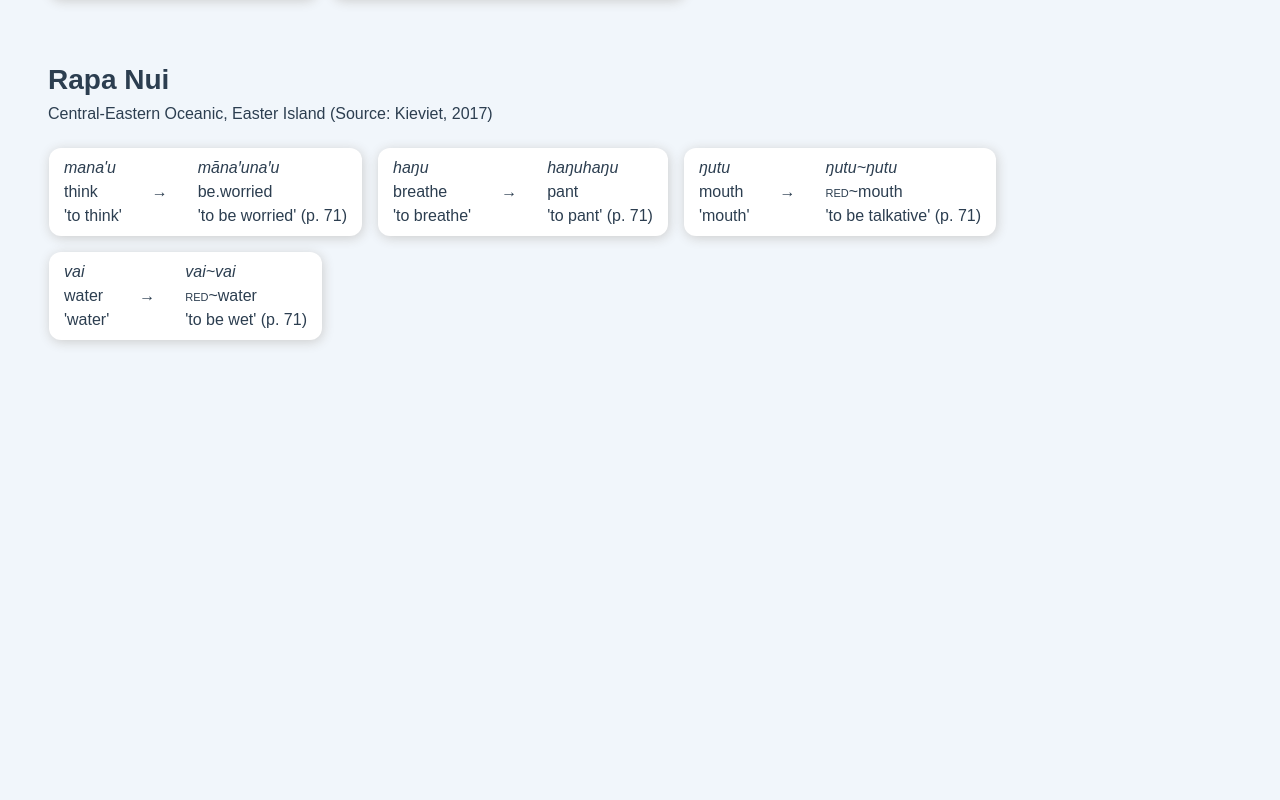
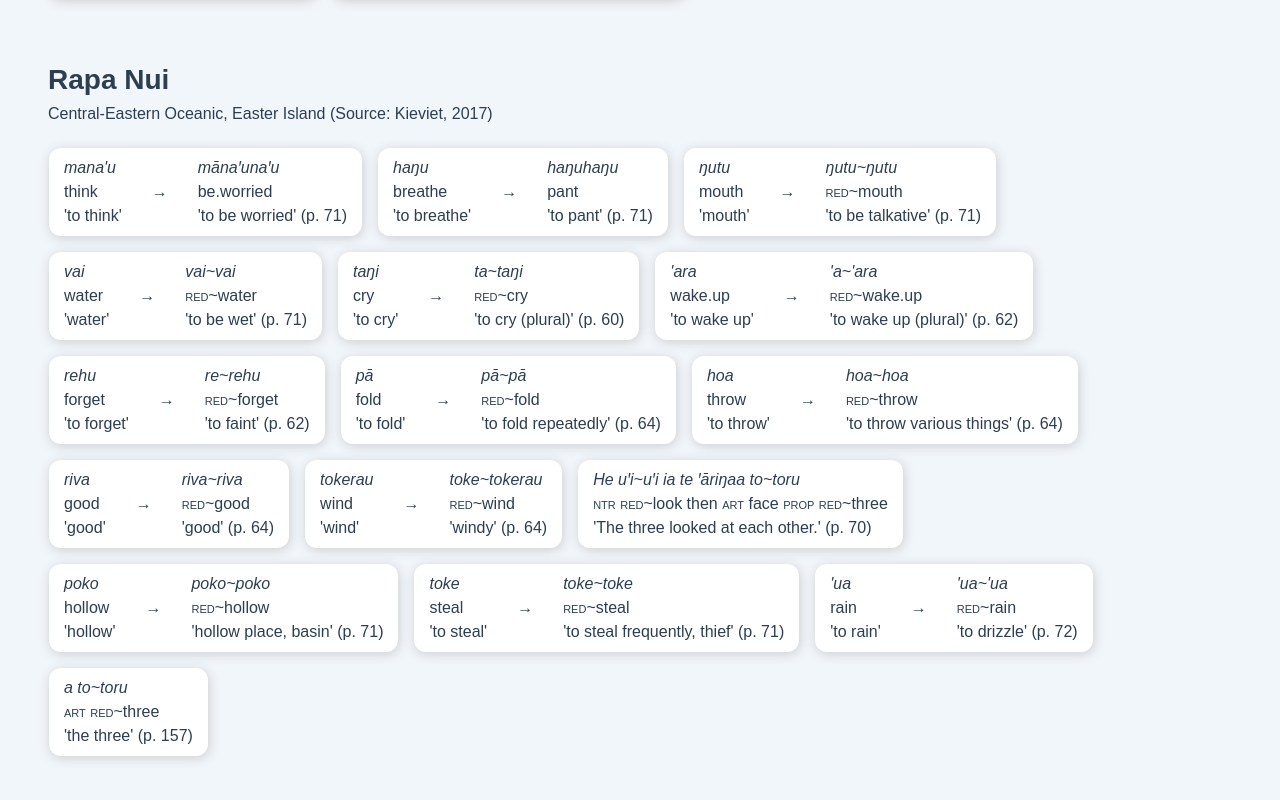
Before and after one commit to frankkulak/research-db, a Vue app: page / in a window 1280 px wide. Shown: the part 1823-2623 px from the top of the page. Before the commit the page ends 2227 px from the top, so only its background shows below. Built offline with nearby package versions, Linux system fonts and the light colour scheme.

Commit message:
Finish entering Rapa Nui data.

```diff
--- a/src/modules/Data.js
+++ b/src/modules/Data.js
@@ -423,6 +423,7 @@ export const OceanicLanguages = [
                 tags: [
                     "lexical",
                     "partial",
+                    "lengthening",
                     "final",
                     "iterative",
                     "all but first",
@@ -482,6 +483,212 @@ export const OceanicLanguages = [
                     "total",
                     "verbalizer",
                     "derivation",
+                ]
+            },
+            {
+                form: "ta~taŋi",
+                gloss: "<span>red</span>~cry",
+                translation: "to cry (plural)",
+                control: {
+                    form: "taŋi",
+                    gloss: "cry",
+                    translation: "to cry",
+                },
+                page: "60",
+                tags: [
+                    "verb",
+                    "partial",
+                    "inflection",
+                    "monosyllabic",
+                    "initial",
+                    "agreement"
+                ]
+            },
+            {
+                form: "'a~'ara",
+                gloss: "<span>red</span>~wake.up",
+                translation: "to wake up (plural)",
+                control: {
+                    form: "'ara",
+                    gloss: "wake.up",
+                    translation: "to wake up",
+                },
+                page: "62",
+                tags: [
+                    "verb",
+                    "partial",
+                    "inflection",
+                    "monosyllabic",
+                    "initial",
+                    "agreement"
+                ]
+            },
+            {
+                form: "re~rehu",
+                gloss: "<span>red</span>~forget",
+                translation: "to faint",
+                control: {
+                    form: "rehu",
+                    gloss: "forget",
+                    translation: "to forget",
+                },
+                page: "62",
+                tags: [
+                    "verb",
+                    "partial",
+                    "derivation",
+                    "monosyllabic",
+                    "initial",
+                    "verbalization"
+                ]
+            },
+            {
+                form: "pā~pā",
+                gloss: "<span>red</span>~fold",
+                translation: "to fold repeatedly",
+                control: {
+                    form: "pā",
+                    gloss: "fold",
+                    translation: "to fold",
+                },
+                page: "64",
+                tags: [
+                    "verb",
+                    "total",
+                    "inflection",
+                    "iterative",
+                    "repetition"
+                ]
+            },
+            {
+                form: "hoa~hoa",
+                gloss: "<span>red</span>~throw",
+                translation: "to throw various things",
+                control: {
+                    form: "hoa",
+                    gloss: "throw",
+                    translation: "to throw",
+                },
+                page: "64",
+                tags: [
+                    "verb",
+                    "total",
+                    "inflection",
+                    "agreement"
+                ]
+            },
+            {
+                form: "riva~riva",
+                gloss: "<span>red</span>~good",
+                translation: "good",
+                control: {
+                    form: "riva",
+                    gloss: "good",
+                    translation: "good",
+                },
+                page: "64",
+                tags: [
+                    "adjective",
+                    "total",
+                    "vacuous"
+                ]
+            },
+            {
+                form: "toke~tokerau",
+                gloss: "<span>red</span>~wind",
+                translation: "windy",
+                control: {
+                    form: "tokerau",
+                    gloss: "wind",
+                    translation: "wind",
+                },
+                page: "64",
+                tags: [
+                    "noun",
+                    "adjectivizer",
+                    "derivation",
+                    "partial",
+                    "initial",
+                    "bisyllabic"
+                ]
+            },
+            {
+                form: "He uꞌi~uꞌi ia te ꞌāriŋaa to~toru",
+                gloss: "<span>ntr</span> <span>red</span>~look then <span>art</span> face <span>prop</span> <span>red</span>~three",
+                translation: "The three looked at each other.",
+                control: null,
+                page: "70",
+                tags: [
+                    "verb",
+                    "inflection",
+                    "distributive",
+                    "total",
+                    "reciprocal"
+                ]
+            },
+            {
+                form: "poko~poko",
+                gloss: "<span>red</span>~hollow",
+                translation: "hollow place, basin",
+                control: {
+                    form: "poko",
+                    gloss: "hollow",
+                    translation: "hollow",
+                },
+                page: "71",
+                tags: [
+                    "adjective",
+                    "nominalizer",
+                    "derivation",
+                    "total",
+                ]
+            },
+            {
+                form: "toke~toke",
+                gloss: "<span>red</span>~steal",
+                translation: "to steal frequently, thief",
+                control: {
+                    form: "toke",
+                    gloss: "steal",
+                    translation: "to steal",
+                },
+                page: "71",
+                tags: [
+                    "verb",
+                    "nominalizer",
+                    "derivation",
+                    "total",
+                ]
+            },
+            {
+                form: "'ua~'ua",
+                gloss: "<span>red</span>~rain",
+                translation: "to drizzle",
+                control: {
+                    form: "'ua",
+                    gloss: "rain",
+                    translation: "to rain",
+                },
+                page: "72",
+                tags: [
+                    "verb",
+                    "derivation",
+                    "weakening",
+                    "total"
+                ]
+            },
+            {
+                form: "a to~toru",
+                gloss: "<span>art</span> <span>red</span>~three",
+                translation: "the three",
+                control: null,
+                page: "157",
+                tags: [
+                    "inflection",
+                    "number",
+                    "partial",
+                    "initial",
+                    "monosyllabic"
                 ]
             },
         ]
```
